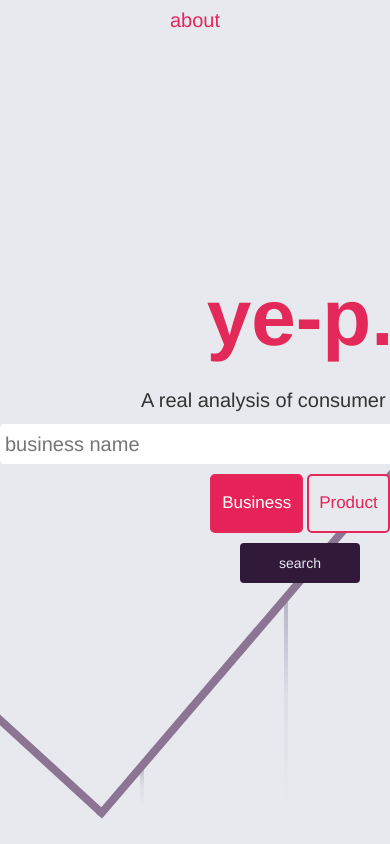
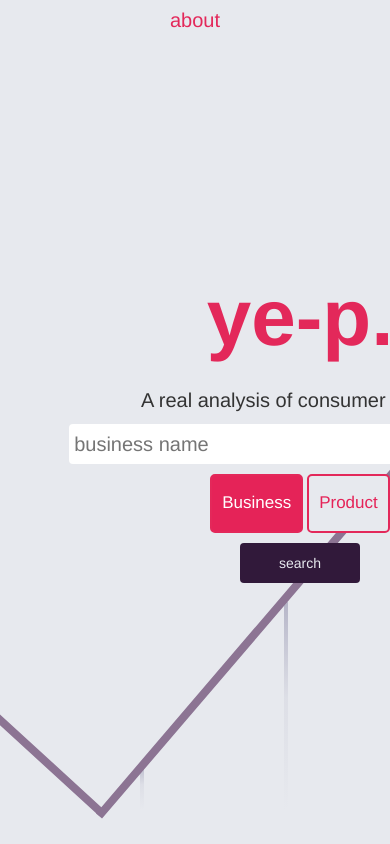
Before and after one commit to colejoh/ye-p, a PHP site: page / in a window 390 px wide; the page is wider, and only the part inside the window is pictured. Run offline with PHP 8.4, Linux system fonts and the light colour scheme; some libraries are stand-ins or nearby versions.

Commit message:
Tried to make homepage responsive, failed.

```diff
--- a/css/style.css
+++ b/css/style.css
@@ -167,3 +167,17 @@ footer {
 		overflow: hidden;
 	}
 }
+
+@media screen and (max-width: 612px){
+	.middle{
+		width: 90%;
+		overflow: hidden;
+	}
+	.frm-wrapper{
+		width: 90%;
+		margin: 0 auto;
+	}
+	#field{
+		width: 90%;
+	}
+}
--- a/index.html
+++ b/index.html
@@ -23,10 +23,12 @@
 	<body>
 		<div class="outer">
 			<div class="middle">
-				<div class="inner">
+				<div class="container">
+					<div class="row">
+					<div class="inner col-md-12">
 						<div id="logo">ye-p.</div>
 						<div id="tagline">A real analysis of consumer reviews</div>
-					<form method="GET" action="results/index.html">
+						<form method="GET" class="frm-wrapper" action="results/index.html">
 							<input id="field" type="text" name="q" placeholder="business name"> <br/>
 							<input id="type" type="hidden" name="type" value="business"></input>
 									<div class="btn-grp">
@@ -59,6 +61,8 @@
 					</div>
 					</div>
 				</div>
+			</div>
+		</div>
 		<footer>
 				<a href="about/index.html">about</a>
 		</footer>
```
Lines whose indentation alone changed are shown as unchanged.
